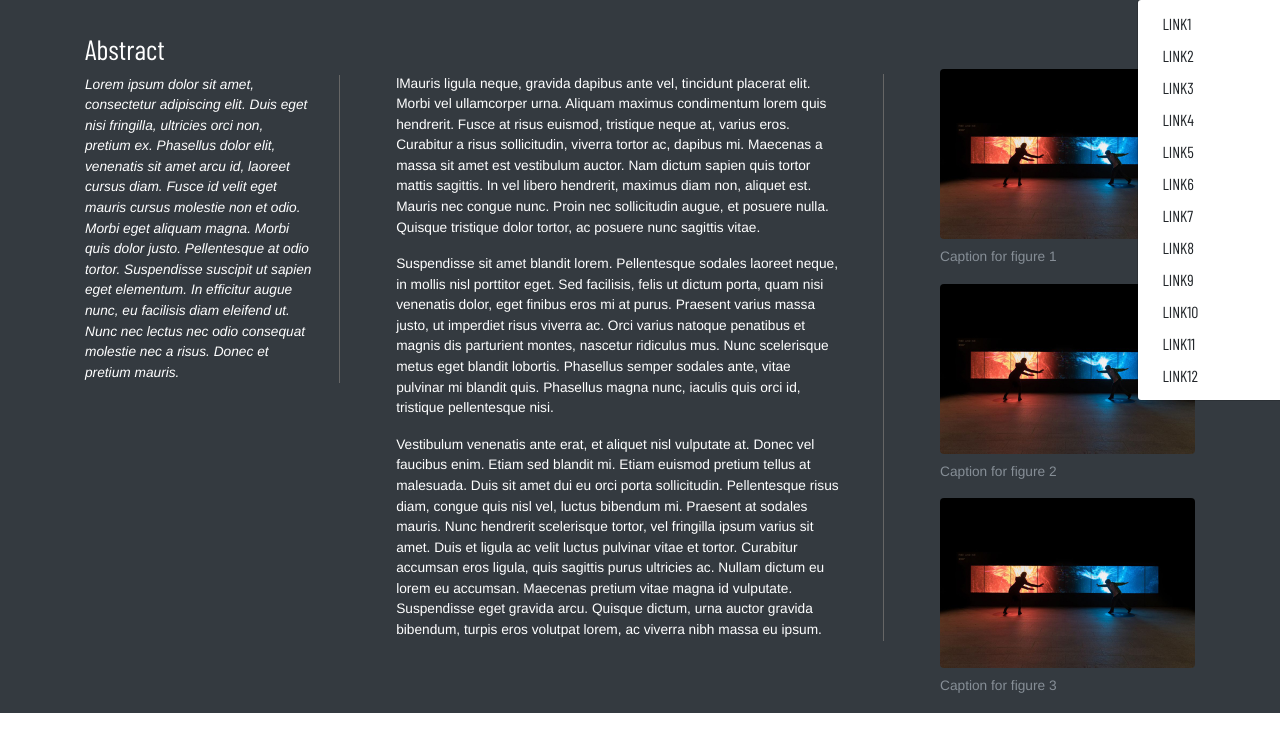
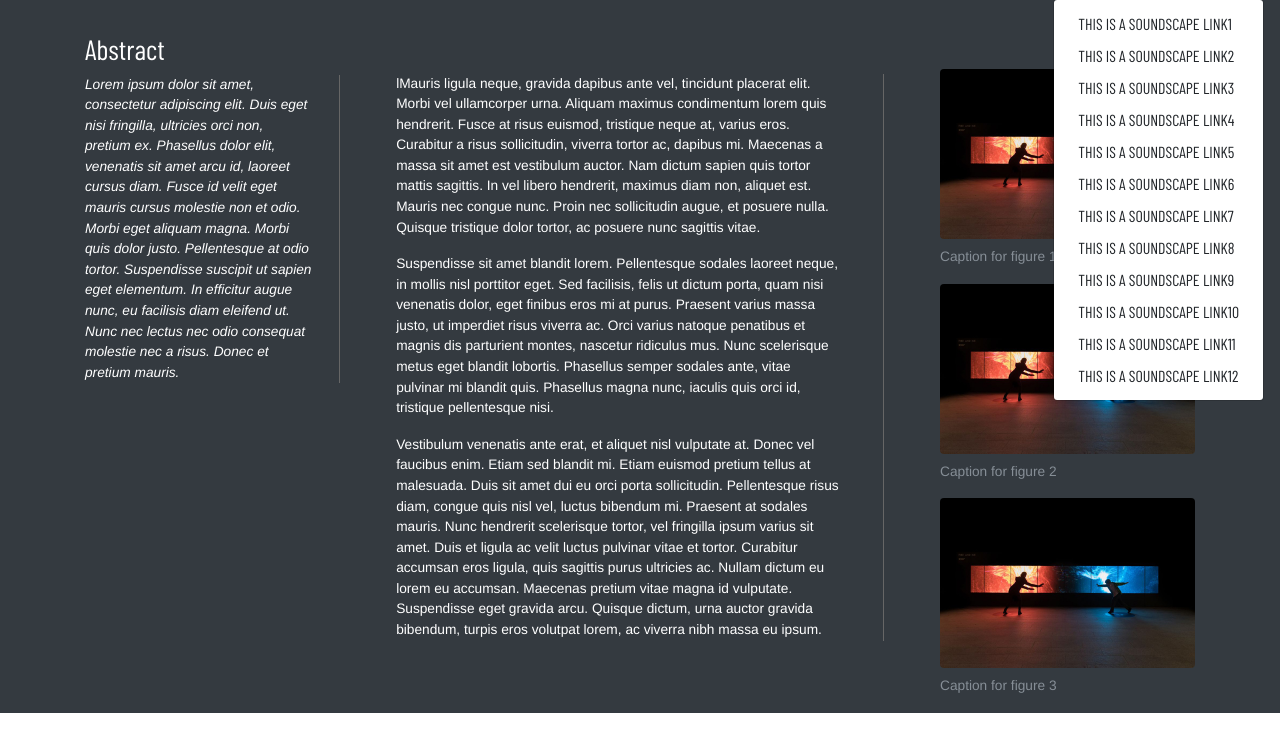
Before and after one commit to TrevH/Soundscape, a plain HTML site: page page2.html in a window 1280 px wide. Both pictures are taken after a click on the button "DROPDOWN MENU". Shown: the part 51-800 px from the top of the page. Drawn offline with nearby package versions, Linux system fonts and the light colour scheme.

Commit message:
Fixed dropdown menu link from getting cut
Dropdown menu was getting cut on the right. Fixed it by adding the
‘dropdown-menu-right’ class

```diff
--- a/page2.html
+++ b/page2.html
@@ -35,19 +35,19 @@
 		        <a class="nav-link dropdown-toggle" href="#" id="navbarDropdown" role="button" data-toggle="dropdown" aria-haspopup="true" aria-expanded="false">
 		          DROPDOWN MENU
 		        </a>
-		        <div class="dropdown-menu" aria-labelledby="navbarDropdown">
-		          <a class="dropdown-item" href="#">LINK1</a>
-		          <a class="dropdown-item" href="#">LINK2</a>
-		          <a class="dropdown-item" href="#">LINK3</a>
-		          <a class="dropdown-item" href="#">LINK4</a>
-		          <a class="dropdown-item" href="#">LINK5</a>
-		          <a class="dropdown-item" href="#">LINK6</a>
-		          <a class="dropdown-item" href="#">LINK7</a>
-		          <a class="dropdown-item" href="#">LINK8</a>
-		          <a class="dropdown-item" href="#">LINK9</a>
-		          <a class="dropdown-item" href="#">LINK10</a>
-		          <a class="dropdown-item" href="#">LINK11</a>
-		          <a class="dropdown-item" href="#">LINK12</a>
+		        <div class="dropdown-menu dropdown-menu-right" aria-labelledby="navbarDropdown">
+		          <a class="dropdown-item" href="#">THIS IS A SOUNDSCAPE LINK1</a>
+		          <a class="dropdown-item" href="#">THIS IS A SOUNDSCAPE LINK2</a>
+		          <a class="dropdown-item" href="#">THIS IS A SOUNDSCAPE LINK3</a>
+		          <a class="dropdown-item" href="#">THIS IS A SOUNDSCAPE LINK4</a>
+		          <a class="dropdown-item" href="#">THIS IS A SOUNDSCAPE LINK5</a>
+		          <a class="dropdown-item" href="#">THIS IS A SOUNDSCAPE LINK6</a>
+		          <a class="dropdown-item" href="#">THIS IS A SOUNDSCAPE LINK7</a>
+		          <a class="dropdown-item" href="#">THIS IS A SOUNDSCAPE LINK8</a>
+		          <a class="dropdown-item" href="#">THIS IS A SOUNDSCAPE LINK9</a>
+		          <a class="dropdown-item" href="#">THIS IS A SOUNDSCAPE LINK10</a>
+		          <a class="dropdown-item" href="#">THIS IS A SOUNDSCAPE LINK11</a>
+		          <a class="dropdown-item" href="#">THIS IS A SOUNDSCAPE LINK12</a>
 		        </div>
 		      </li>
 		    </ul>
```
